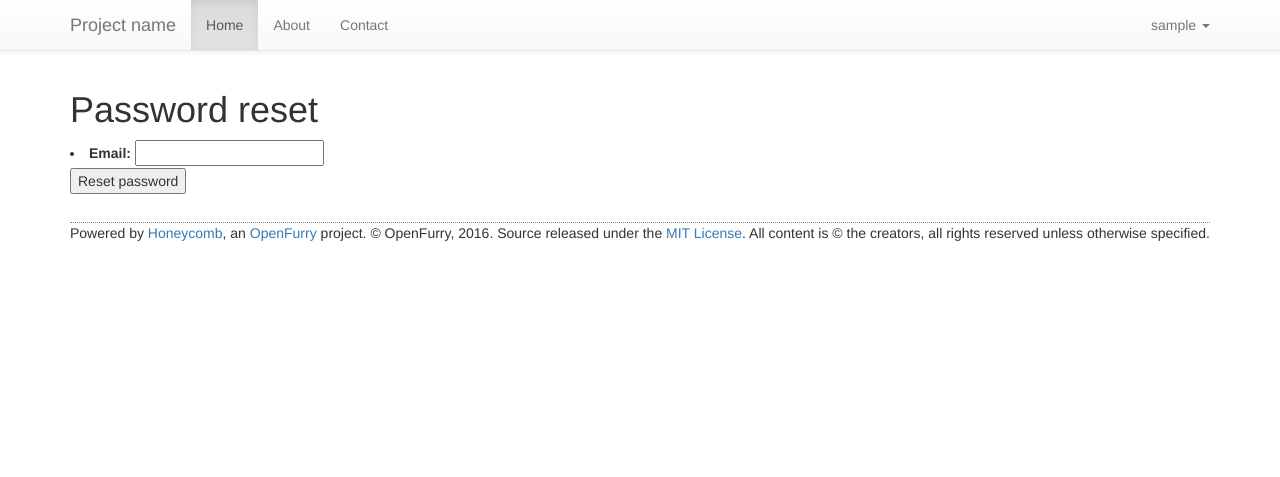
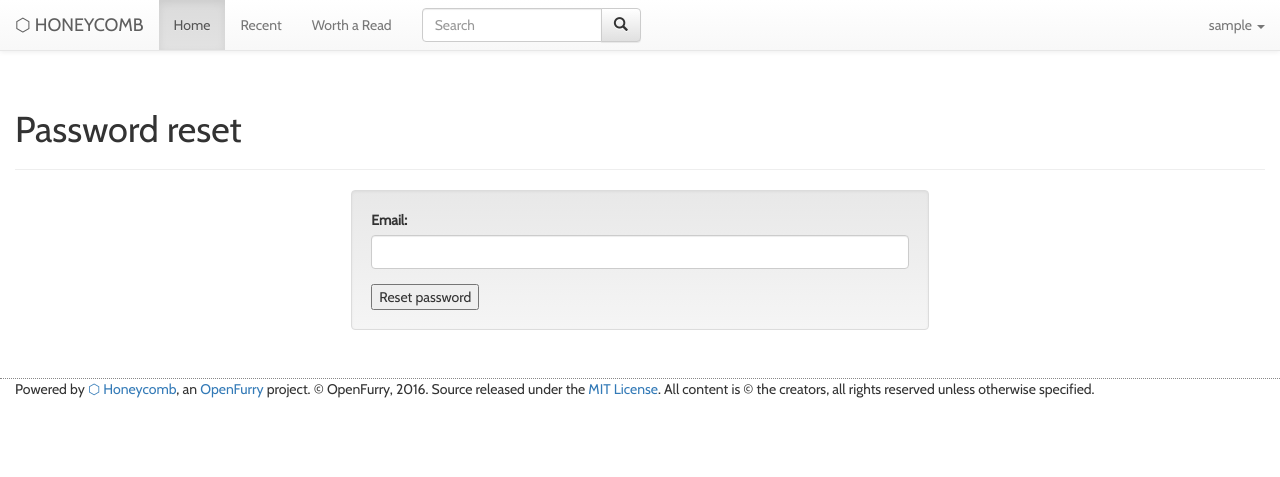
Before and after one commit to OpenFurry/honeycomb, a Django app: page /password_reset/ in a window 1280 px wide. Shown: the top 477 px of the page. Run offline with Django 3.2, Linux system fonts and the light colour scheme; the visitor is signed in with stand-in values (Sample User, id 1); some libraries are stand-ins or nearby versions.

Commit message:
Further styling

```diff
--- a/app/static/app/base.css
+++ b/app/static/app/base.css
@@ -1,17 +1,37 @@
+@import url('https://fonts.googleapis.com/css?family=EB+Garamond|Cabin');
+
+body {
+    font-family: "Cabin",sans-serif;
+}
+
 .navbar-static-top {
     margin-bottom: 19px;
 }
+
 .dropdown-login {
     padding: 0 1em;
 }
+
 .main {
     position: relative;
     margin-bottom: -100px;
     padding-bottom: 2em;
 }
+
+.content {
+    margin: 0 auto;
+    padding: 0 5%;
+}
+
+.text-block {
+    font-size: 14pt;
+    font-family: "EB Garamond", serif;
+}
+
 footer {
     border-top: 1px dotted #888;
     height: 100px;
+    width: 100%;
     position: absolute;
     bottom: -100px;
 }
--- a/app/templates/base.html
+++ b/app/templates/base.html
@@ -7,7 +7,7 @@
         <meta http-equiv="X-UA-Compatible" content="IE=edge">
         <meta name="viewport" content="width=device-width, initial-scale=1">
 
-        <title>{# TODO #}HONEYCOMB {{ title }}</title>
+        <title>{# TODO #}&#11041; Honeycomb - {{ title }}</title>
 
         <link rel="stylesheet" type="text/css" href="{% static 'app/bootstrap/css/bootstrap.min.css' %}" />
         <link rel="stylesheet" type="text/css" href="{% static 'app/bootstrap/css/bootstrap-theme.min.css' %}" />
@@ -15,7 +15,7 @@
     </head>
     <body>
         <nav class="navbar navbar-default navbar-static-top">
-            <div class="container">
+            <div class="container-fluid">
                 <div class="navbar-header">
                     <button type="button" class="navbar-toggle collapsed" data-toggle="collapse" data-target="#navbar" aria-expanded="false" aria-controls="navbar">
                         <span class="sr-only">Toggle navigation</span>
@@ -23,35 +23,49 @@
                         <span class="icon-bar"></span>
                         <span class="icon-bar"></span>
                     </button>
-                    <a class="navbar-brand" href="{% url 'front' %}">Project name</a>
+                    <a class="navbar-brand" href="{% url 'front' %}">{# TODO #} &#11041; HONEYCOMB</a>
                 </div>
                 <div id="navbar" class="navbar-collapse collapse">
                     <ul class="nav navbar-nav">
                         <li class="active"><a href="#">Home</a></liV>
-                        <li><a href="#about">About</a></li>
-                        <li><a href="#contact">Contact</a></li>
+                        <li><a href="#about">Recent</a></li>
+                        <li><a href="#contact">Worth a Read</a></li>
                     </ul>
+                    <form class="navbar-form navbar-left">
+                        <div class="input-group">
+                            <input type="text" class="form-control" placeholder="Search">
+                            <span class="input-group-btn">
+                                <button type="submit" class="btn btn-default">
+                                    <span class="glyphicon glyphicon-search" aria-hidden="true"></span>
+                                </button>
+                            </span>
+                        </div>
+                    </form>
                     <ul class="nav navbar-nav navbar-right">
                         <li class="dropdown">
                             <a href="#" class="dropdown-toggle" data-toggle="dropdown" role="button" aria-haspopup="true" aria-expanded="false">{% if user.is_authenticated %}{{ user.username }}{% else %}Account{% endif %} <span class="caret"></span></a>
                             <ul class="dropdown-menu">
                                 {% if user.is_authenticated %}
-                                <li><a href="#">Action</a></li>
-                                <li><a href="#">Another action</a></li>
-                                <li><a href="#">Something else here</a></li>
+                                <li><a href="#">Read</a></li>
+                                <li><a href="#">Write</a></li>
+                                <li><a href="#">Notifications</a></li>
                                 <li role="separator" class="divider"></li>
-                                <li class="dropdown-header">Nav header</li>
-                                <li><a href="#">Separated link</a></li>
-                                <li><a href="#">One more sepalated link</a></li>
+                                <li class="dropdown-header">User management</li>
+                                <li><a href="#">Profile</a></li>
+                                <li><a href="{% url 'logout' %}">Log out</a></li>
                                 {% else %}
                                     <li>
                                         <form method="post" action="{% url 'login' %}" class="dropdown-login">
                                             {% csrf_token %}
-                                            <label for="dropdown-username">Username:</label>
-                                            <input id="dropdown-password" type="text" name="username" placeholder="Username" />
-                                            <label for="dropdown-password">Password:</label>
-                                            <input id="dropdown-password" type="password" name="password" placeholder="Password"/>
-                                            <input type="submit" />
+                                            <div class="form-group">
+                                                <label for="dropdown-username">Username:</label>
+                                                <input class="form-control" id="dropdown-password" type="text" name="username" placeholder="Username" />
+                                            </div>
+                                            <div class="form-group">
+                                                <label for="dropdown-password">Password:</label>
+                                                <input class="form-control" id="dropdown-password" type="password" name="password" placeholder="Password"/>
+                                            </div>
+                                            <input type="submit" value="Log in" />
                                         </form>
                                     </li>
                                     <li role="separator" class="divider"></li>
@@ -63,13 +77,19 @@
                 </div><!--/.nav-collapse -->
             </div>
         </nav>
-        <section class="main container">
-            <header>
-                <h1>{{ title }}</h1>
-            </header>
-            {% block content %}{% endblock %}
-            <footer>
-                <p>{# TODO #}Powered by <a href="https://github.com/OpenFurry/honeycomb" target="_blank">Honeycomb</a>, an <a href="http://openfurry.org" target="_blank">OpenFurry</a> project.  &copy; OpenFurry, 2016.  Source released under the <a href="https://opensource.org/licenses/MIT" target="_blank">MIT License</a>.  All content is &copy; the creators, all rights reserved unless otherwise specified.</p>
+        <section class="main container-fluid">
+            {% if title %}
+                <header class="page-header">
+                    <h1>{{ title }}</h1> {% if subtitle %}{{ subtitle }}{% endif %}
+                </header>
+            {% endif %}
+            <section class="content">
+                {% block content %}{% endblock %}
+            </section>
+            <footer class="row">
+                <div class="col-md-12">
+                    <p>{# TODO #}Powered by <a href="https://github.com/OpenFurry/honeycomb" target="_blank">&#11041; Honeycomb</a>, an <a href="http://openfurry.org" target="_blank">OpenFurry</a> project.  &copy; OpenFurry, 2016.  Source released under the <a href="https://opensource.org/licenses/MIT" target="_blank">MIT License</a>.  All content is &copy; the creators, all rights reserved unless otherwise specified.</p>
+                </div>
             </footer>
         </section>
         <script src="{% static 'app/jquery.min.js' %}"></script>
--- /dev/null
+++ b/usermgmt/templates/registration/form-snippet.html
@@ -0,0 +1,16 @@
+{% load form_extras %}
+{% for hidden in form.hidden_fields %}
+    {{ hidden }}
+{% endfor %}
+{% for field in form.visible_fields %}
+    <div class="form-group">
+        {% if not form.hidden %}
+            {{ field.errors }}
+            {{ field.label_tag }}
+        {% endif %}
+        {{ field|append_form_control }}
+        {% if field.help_text %}
+        <p class="help-block">{{ field.help_text|safe }}</p>
+        {% endif %}
+    </div>
+{% endfor %}
--- a/usermgmt/templates/registration/logged_out.html
+++ b/usermgmt/templates/registration/logged_out.html
@@ -1,5 +1,5 @@
 {% extends "base.html" %}
 
 {% block content %}
-You have been logged out.
+<div class="alert alert-success">You have been logged out.</div>
 {% endblock %}
--- a/usermgmt/templates/registration/new.html
+++ b/usermgmt/templates/registration/new.html
@@ -1,6 +1,8 @@
 {% extends "base.html" %}
 
 {% block content %}
+<div class="row">
+    <div class="col-md-6 col-md-offset-3 well">
         {% if form.errors %}
             {% for field in form.fields %}
                 {% if field.errors %}
@@ -10,7 +12,9 @@
         {% endif %}
         <form method="post" action="">
             {% csrf_token %}
-    {{ form.as_ul }}
+            {% include "registration/form-snippet.html" with form=form %}
             <input type="submit" value="Register" />
         </form>
+    </div>
+</div>
 {% endblock %}
--- a/usermgmt/templates/registration/password_change_done.html
+++ b/usermgmt/templates/registration/password_change_done.html
@@ -1,5 +1,5 @@
 {% extends "base.html" %}
 
 {% block content %}
-Your password has been changed.
+<div class="alert alert-success">Your password has been changed.</div>
 {% endblock %}
--- a/usermgmt/templates/registration/password_change_form.html
+++ b/usermgmt/templates/registration/password_change_form.html
@@ -1,12 +1,16 @@
 {% extends "base.html" %}
 
 {% block content %}
+<div class="row">
+    <div class="col-md-6 col-md-offset-3 well">
         {% if form.errors %}
             <div class="alert alert-danger">Old password incorrect or new passwords did not match</div>
         {% endif %}
         <form method="post" action="{% url 'password_change' %}">
             {% csrf_token %}
-    {{ form.as_ul }}
+            {% include "registration/form-snippet.html" with form=form %}
             <input type="submit" value="Change password" />
         </form>
+    </div>
+</div>
 {% endblock %}
--- a/usermgmt/templates/registration/password_reset_complete.html
+++ b/usermgmt/templates/registration/password_reset_complete.html
@@ -1,5 +1,5 @@
 {% extends "base.html" %}
 
 {% block content %}
-Your password has successfully been reset.
+<div class="alert alert-success">Your password has successfully been reset.</div>
 {% endblock %}
--- a/usermgmt/templates/registration/password_reset_form.html
+++ b/usermgmt/templates/registration/password_reset_form.html
@@ -1,9 +1,13 @@
 {% extends "base.html" %}
 
 {% block content %}
-<form method="post" action="{% url 'password_reset' %}">
-    {% csrf_token %}
-    {{ form.as_ul }}
-    <input type="submit" value="Reset password" />
-</form>
+<div class="row">
+    <div class="col-md-6 col-md-offset-3 well">
+        <form method="post" action="{% url 'password_reset' %}">
+            {% csrf_token %}
+            {% include "registration/form-snippet.html" with form=form %}
+            <input type="submit" value="Reset password" />
+        </form>
+    </div>
+</div>
 {% endblock %}
--- /dev/null
+++ b/usermgmt/templatetags/form_extras.py
@@ -0,0 +1,9 @@
+from django import template
+from django.template.defaultfilters import stringfilter
+
+register = template.Library()
+
+@register.filter(is_safe=True)
+@stringfilter
+def append_form_control(value):
+    return value.replace('input', 'input class="form-control"')
```
Also changed, not shown: app/templates/front.html (+11 -40 lines), usermgmt/templates/registration/login.html (+7 -4 lines), usermgmt/templates/registration/password_reset_confirm.html (+9 -5 lines), README.md, db.sqlite3, usermgmt/templatetags/__init__.py (added). Lines whose indentation alone changed are shown as unchanged.
